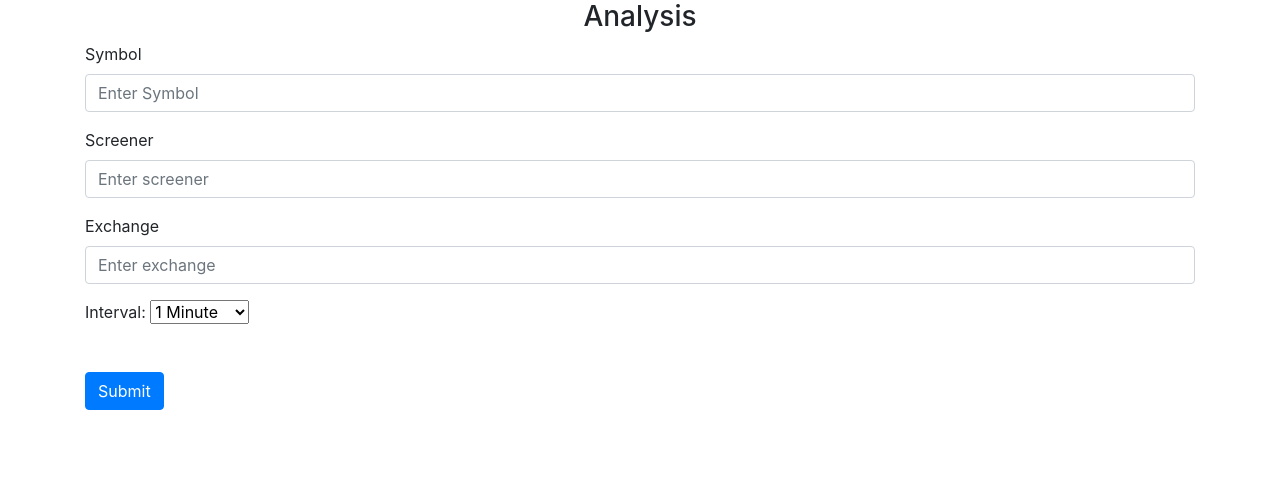
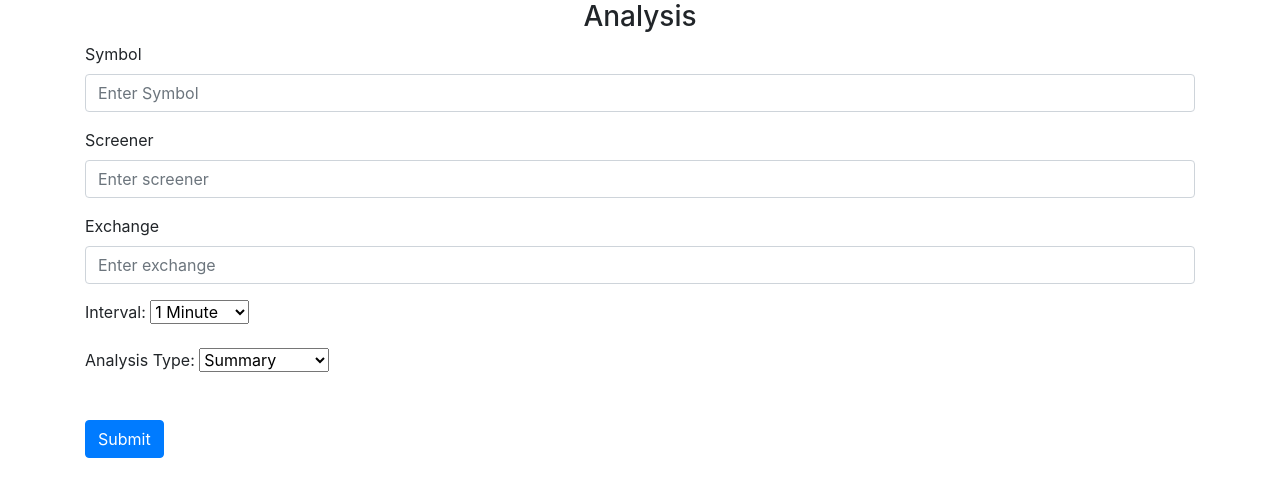
Before and after one commit to NicholasNPham/TradingWebsite, a Flask app: page /analysis in a window 1280 px wide. Shown: the part 40-537 px from the top of the page. Run offline with Flask 3, Linux system fonts and the light colour scheme; some libraries are stand-ins or nearby versions.

Commit message:
git added list for different kinds of indicators.

```diff
--- a/website/templates/analysis.html
+++ b/website/templates/analysis.html
@@ -47,6 +47,17 @@ content %}
       <option value="1M">1 Month</option>
     </select>
   </div>
+  <div class="form-group">
+    <label for="analysis">Analysis Type:</label>
+    <select id="analysis" name="analysis">
+      <option value="Summary">Summary</option>
+      <option value="Open">Opening Price</option>
+      <option value="Close">Closing Price</option>
+      <option value="Momentum">Momentum</option>
+      <option value="RSI">RSI</option>
+      <option value="MACD">MACD</option>
+    </select>
+  </div>
   <br />
   <button type="submit" class="btn btn-primary">Submit</button>
 </form>
```
